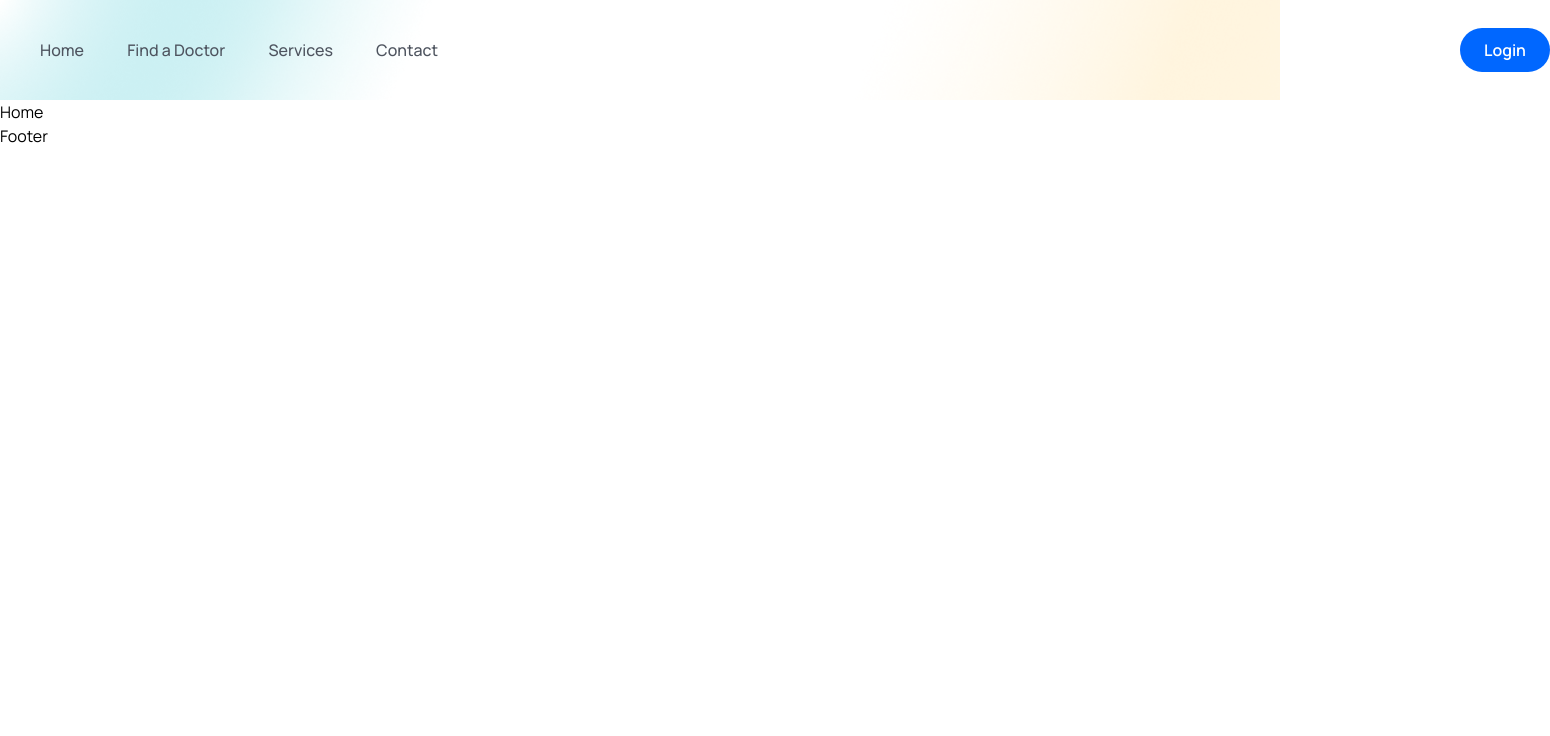
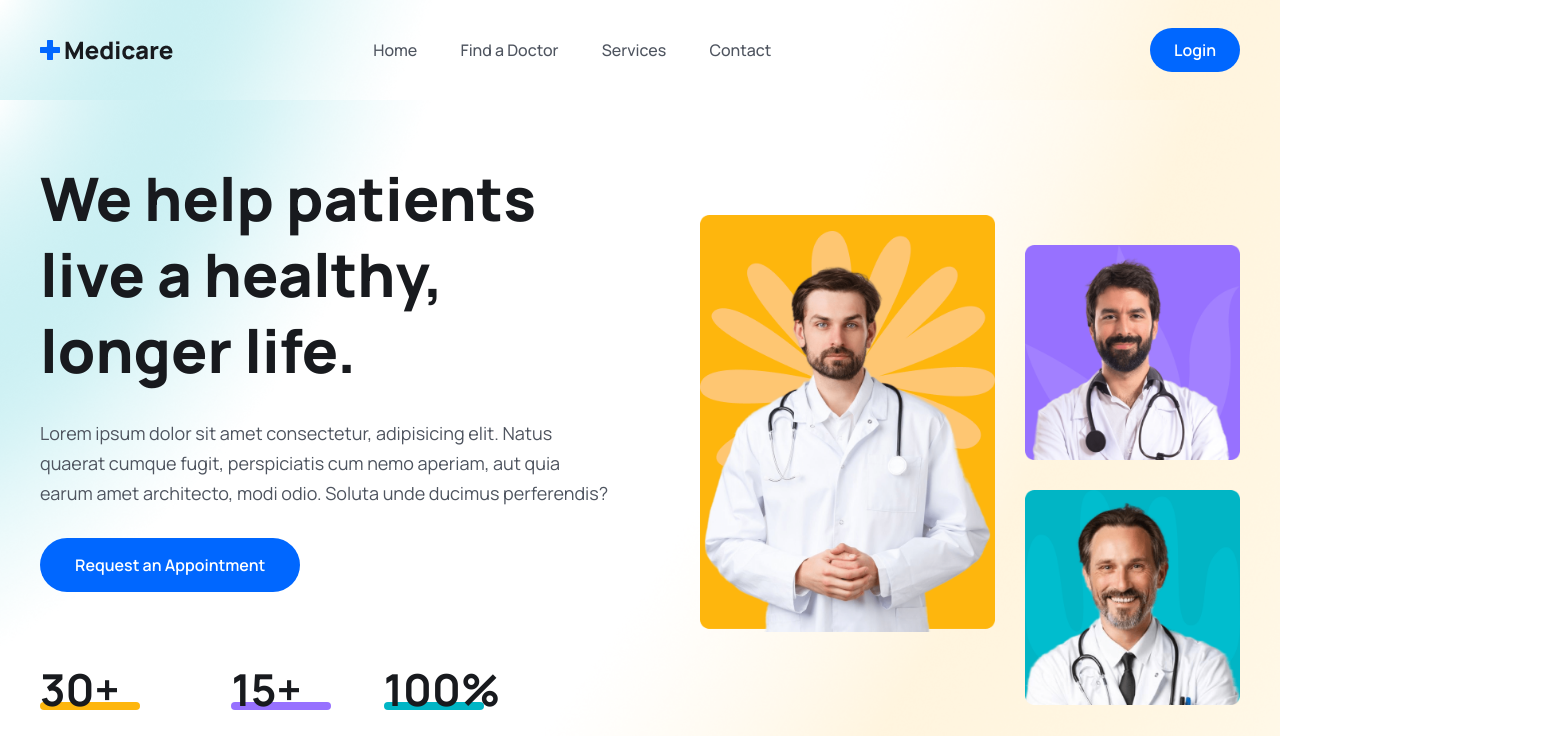
Before and after one commit to Subhransu02/medicare_booking, a React (Vite) app in the folder frontend/: page / in a window 1280 px wide. Shown: the top 736 px of the page, 1550 px wide, since content can reach past the window. Built offline with nearby package versions, Linux system fonts and the light colour scheme; the HTML template or start-up script is replaced by a standard one.

Commit message:
add hero section photos

```diff
--- a/frontend/src/App.css
+++ b/frontend/src/App.css
@@ -22,7 +22,7 @@
 }
 
 
-@media only screen and (max-width: 1024px) {
+@media only screen and (max-width: 768px) {
   .navigation {
     width: 100%;
     height: 100%;
@@ -47,4 +47,8 @@
     align-items: center;
     line-height: 30px;
   }
+
+  .show_menu{
+    display: block;
+  }
 }
--- a/frontend/src/components/Header/Header.jsx
+++ b/frontend/src/components/Header/Header.jsx
@@ -49,7 +49,7 @@
   }
   return (
     <header className="header flex items-center" ref={headerRef}>
-      <div className="container">
+      <div className="container px-10">
         <div className="flex items-center justify-between">
           {/*logo*/}
           <div>
--- a/frontend/src/index.css
+++ b/frontend/src/index.css
@@ -10,7 +10,7 @@
 
 @layer components {
     .container {
-        @apply max-w-full w-[1440px] px-5 mx-auto;
+        @apply max-w-full w-[100%] px-5 mx-auto;
     }
 
     .btn {
@@ -28,11 +28,15 @@
     .header{
         @apply bg-[url('./assets/images/mask.png')] bg-no-repeat bg-cover w-full h-[100px] leading-[100px];
     }
+
+    .hero_section{
+        @apply bg-[url('./assets/images/hero-bg.png')] bg-no-repeat bg-center bg-cover;
+    }
 }
 
 @media only screen and (max-width: 1024px) {
     .container {
-        @apply w-full;
+        @apply w-full px-5;
     }
 
     section {
@@ -42,7 +46,7 @@
 
 @media only screen and (max-width: 768px){
     .heading{
-        @apply text-[26px] leading-[36px]
+        @apply text-[26px] leading-[36px] px-5
     }
 
     .text__para{
--- a/frontend/src/pages/Home.jsx
+++ b/frontend/src/pages/Home.jsx
@@ -1,7 +1,79 @@
+import heroImg01 from "../assets/images/hero-img01.png"
+import heroImg02 from "../assets/images/hero-img02.png"
+import heroImg03 from "../assets/images/hero-img03.png"
+const Home = function () {
+  return (
+    <>
+      {/* hero section */}
+      <>
+        <section className="hero_section pt-[60px] 2xl:h-[800px]">
+          <div className="container">
+            <div className="flex flex-col px-5 lg:flex-row gap-[90px] items-center justify-between">
+              {/* hero content */}
+              <div>
+                <div className="lg:w-[570px]">
+                  <h1 className="text-[36px] leading-[76px] text-headingColor font-[800] md:text-[60px]">
+                    We help patients live a healthy, longer life.
+                  </h1>
+                  <p className="text__para">
+                    Lorem ipsum dolor sit amet consectetur, adipisicing elit.
+                    Natus quaerat cumque fugit, perspiciatis cum nemo aperiam,
+                    aut quia earum amet architecto, modi odio. Soluta unde
+                    ducimus perferendis?
+                  </p>
 
+                  <button className="btn">Request an Appointment</button>
+                </div>
 
-export default function Home() {
-  return (
-    <div>Home</div>
-  )
-}
+                {/* hero image */}
+                <div className="mt-[30px] lg:mt-[70px] flex flex-col lg:flex-row lg:items-center gap-5 lg:gap-[30px]">
+                  <div>
+                    <h2 className="text-36px leading-[56px] lg:text-[44px] lg:leading-[54px] font-[700] text-headingColor">
+                      30+
+                    </h2>
+                    <span className="w-[100px] h-2 bg-yellowColor rounded-full block mt-[-14px]"></span>
+                    <p className="text__para mt-[10px] lg:mt-[20px]">
+                      Years of Experience
+                    </p>
+                  </div>
+
+                  <div>
+                    <h2 className="text-36px leading-[56px] lg:text-[44px] lg:leading-[54px] font-[700] text-headingColor">
+                      15+
+                    </h2>
+                    <span className="w-[100px] h-2 bg-purpleColor rounded-full block mt-[-14px]"></span>
+                    <p className="text__para mt-[10px] lg:mt-[20px]">
+                      Clinic Location
+                    </p>
+                  </div>
+
+                  <div>
+                    <h2 className="text-36px leading-[56px] lg:text-[44px] lg:leading-[54px] font-[700] text-headingColor">
+                      100%
+                    </h2>
+                    <span className="w-[100px] h-2 bg-irisBlueColor rounded-full block mt-[-14px]"></span>
+                    <p className="text__para mt-[10px] lg:mt-[20px]">
+                      Patient Satisfaction
+                    </p>
+                  </div>
+                </div>
+              </div>
+
+              {/* hero image */}
+              <div className="flex gap-[30px] justify-end">
+                <div>
+                  <img className="w-full" src={heroImg01} alt="" />
+                </div>
+                <div className="mt-[30px]">
+                  <img className="w-full mb-[30px]" src={heroImg02} alt="" />
+                  <img className="w-full" src={heroImg03} alt="" />
+                </div>
+              </div>
+            </div>
+          </div>
+        </section>
+      </>
+    </>
+  );
+};
+export default Home;
```
